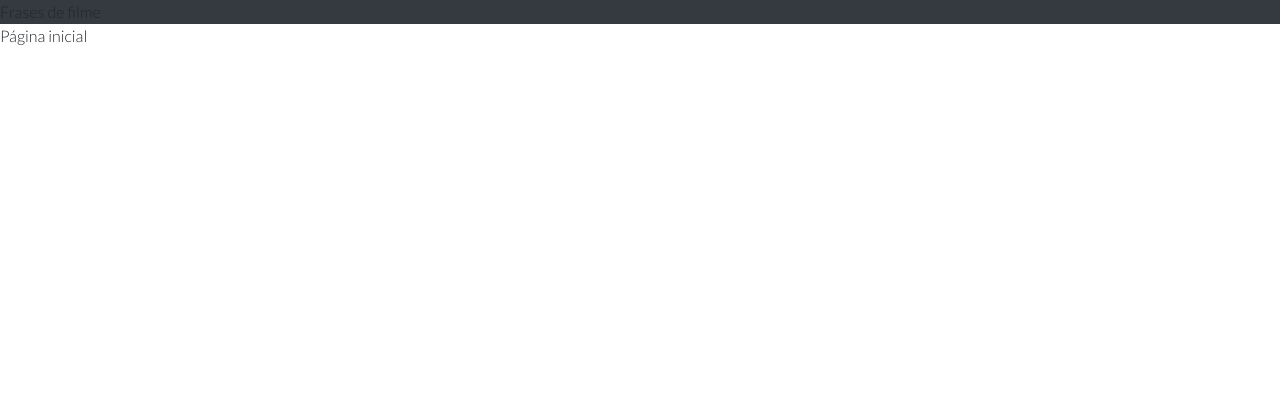
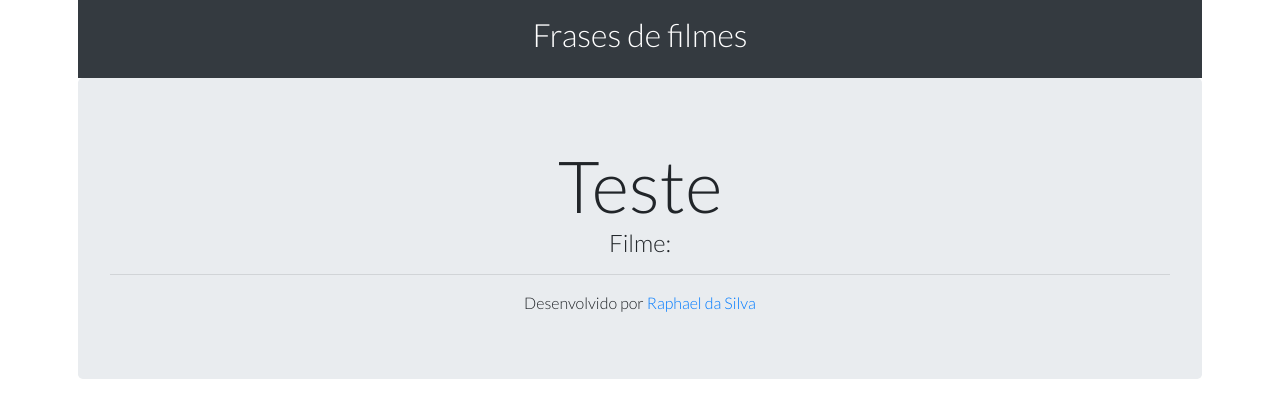
Before and after one commit to raphael-da-silva/frases-de-filmes, a PHP site: template templates/index.phtml in a window 1280 px wide. Shown: the top 418 px of the page. Run offline with PHP 8.4, Linux system fonts and the light colour scheme; the template is opened without the code that fills it, so the values that code supplies are empty; some libraries are stand-ins or nearby versions.

Commit message:
Criação do layout básico

```diff
--- a/templates/index.phtml
+++ b/templates/index.phtml
@@ -1 +1,7 @@
-Página inicial
+<div class="display-3">
+	Teste
+</div>
+
+<h4>
+	Filme:
+</h4>
--- a/templates/layout.phtml
+++ b/templates/layout.phtml
@@ -6,16 +6,28 @@
         <link rel="stylesheet" href="//fonts.googleapis.com/css?family=Lato:300">
         <link rel="stylesheet" href="https://stackpath.bootstrapcdn.com/bootstrap/4.2.1/css/bootstrap.min.css" integrity="sha384-GJzZqFGwb1QTTN6wy59ffF1BuGJpLSa9DkKMp0DgiMDm4iYMj70gZWKYbI706tWS" crossorigin="anonymous">
         <link rel="stylesheet" href="/assets/css/style.css">
-        <title>Frases de filme</title>
+        <title>Frases de filmes</title>
     </head>
 
     <body class="wrapper">
-        <header class="header bg-dark">
-            Frases de filme
-        </header>
 
-        <div class="content">
-            <?php echo $content; ?>
+        <div class="ct-align-center text-center">
+            <header class="header p-3 bg-dark text-white">
+                <h2>
+                    Frases de filmes
+                </h2>
+            </header>
+
+            <div class="jumbotron">
+                <?php echo $content; ?>
+
+                <hr>
+
+                <div>
+                    Desenvolvido por
+                    <a href="https://github.com/raphael-da-silva">Raphael da Silva</a>
+                </div>
+            </div>
         </div>
 
         <script src="https://code.jquery.com/jquery-3.1.1.min.js"></script>
```
